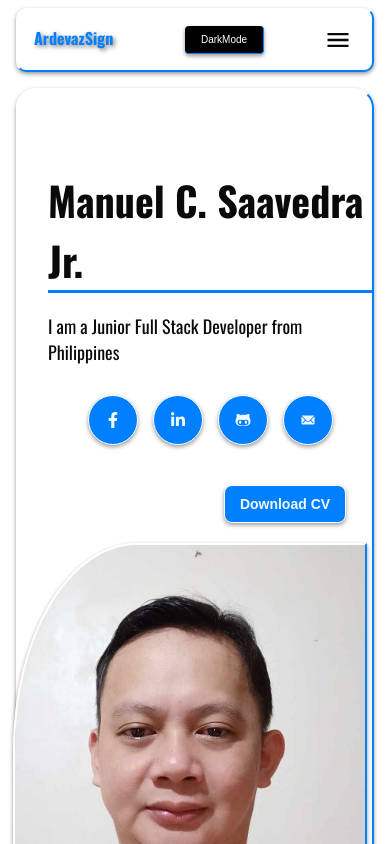
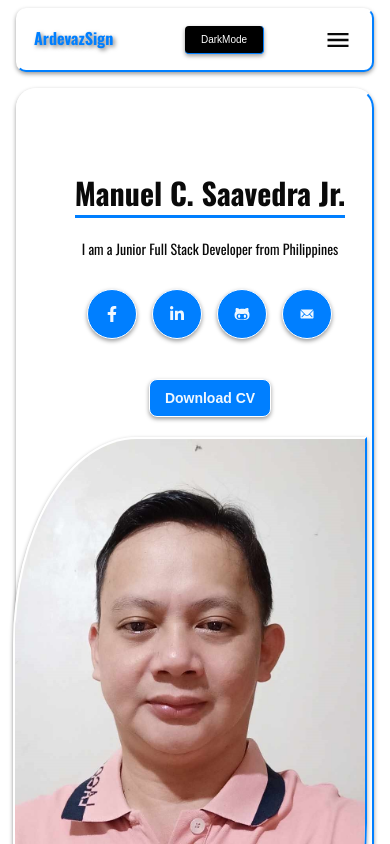
Before and after one commit to ardevazsign/my-react-portfolio, a React (Vite) app: page / in a window 390 px wide. Shown: the top 844 px of the page. Built offline with nearby package versions, Linux system fonts and the light colour scheme; a web font is replaced by a local one.

Commit message:
finalize mobile screen

```diff
--- a/src/components/About/About.module.css
+++ b/src/components/About/About.module.css
@@ -38,8 +38,9 @@
   border-bottom: 3px solid var(--link-color);
   border-left: 3px solid #ffffff;
   border-top: 3px solid #ffffff;
+
   @media (min-width: 768px) {
-    margin: 0 auto;
+    margin: 0 4px auto;
   }
 }
 
--- a/src/components/Home/Home.module.css
+++ b/src/components/Home/Home.module.css
@@ -55,6 +55,9 @@
   @media (min-width: 1024px) {
     font-size: 60px;
   }
+  @media (max-width: 415px) {
+    font-size: 30px;
+  }
 }
 
 .homeText {
@@ -63,6 +66,10 @@
 
   @media (max-width: 768px) {
     font-size: 18px;
+    margin: 0;
+  }
+  @media (max-width: 410px) {
+    font-size: 14px;
     margin: 0;
   }
 }
@@ -76,4 +83,11 @@
 
 .downloadBtnHolder {
   margin-left: 150px;
+
+  @media (max-width: 768px) {
+    margin: 0;
+    display: flex;
+    justify-content: center;
+    align-items: center;
+  }
 }
--- a/src/components/Sidebar/Sidebar.module.css
+++ b/src/components/Sidebar/Sidebar.module.css
@@ -64,7 +64,7 @@
   padding: 8px 16px;
   border-radius: 4px;
   text-decoration: none;
-  color: var(--LIGHT);
+  color: var(--fill-color);
   font-weight: 500;
   transition: color 250ms cubic-bezier(0.4, 0, 0.2, 1);
 }
```
